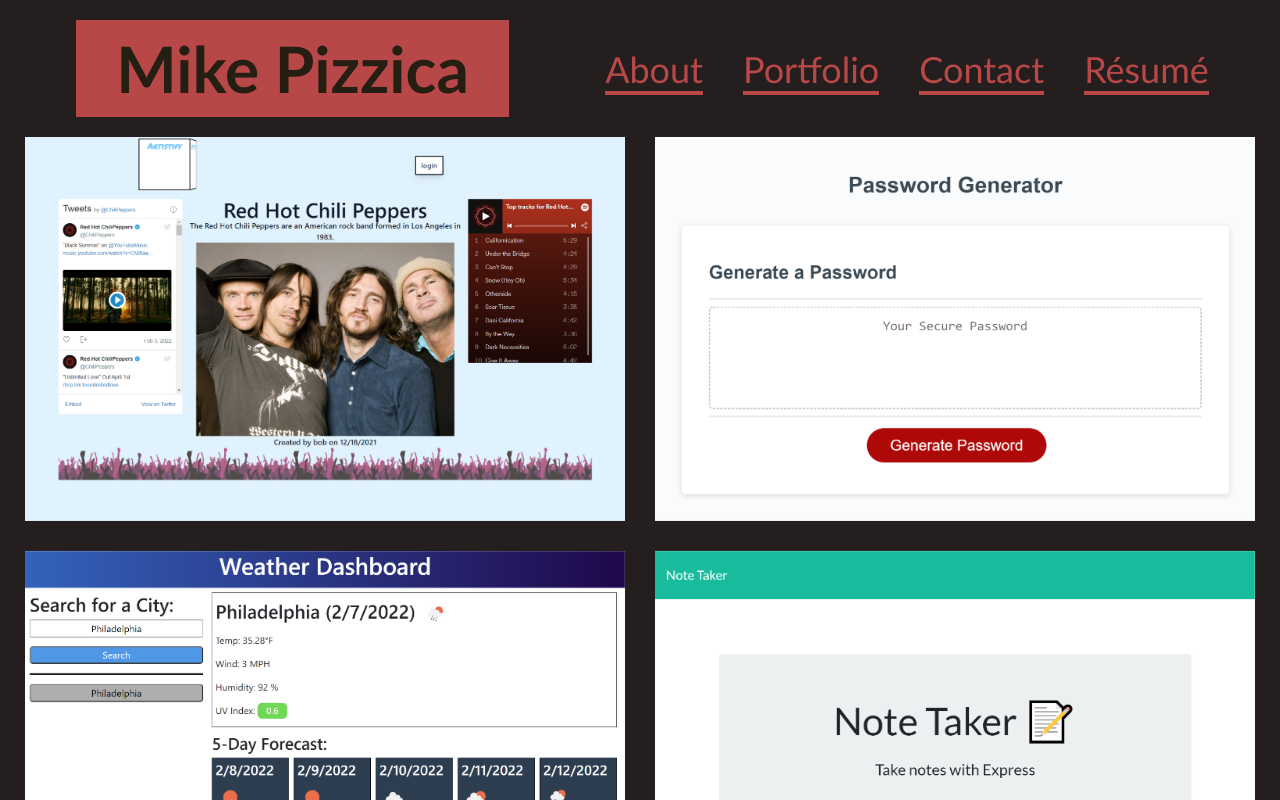
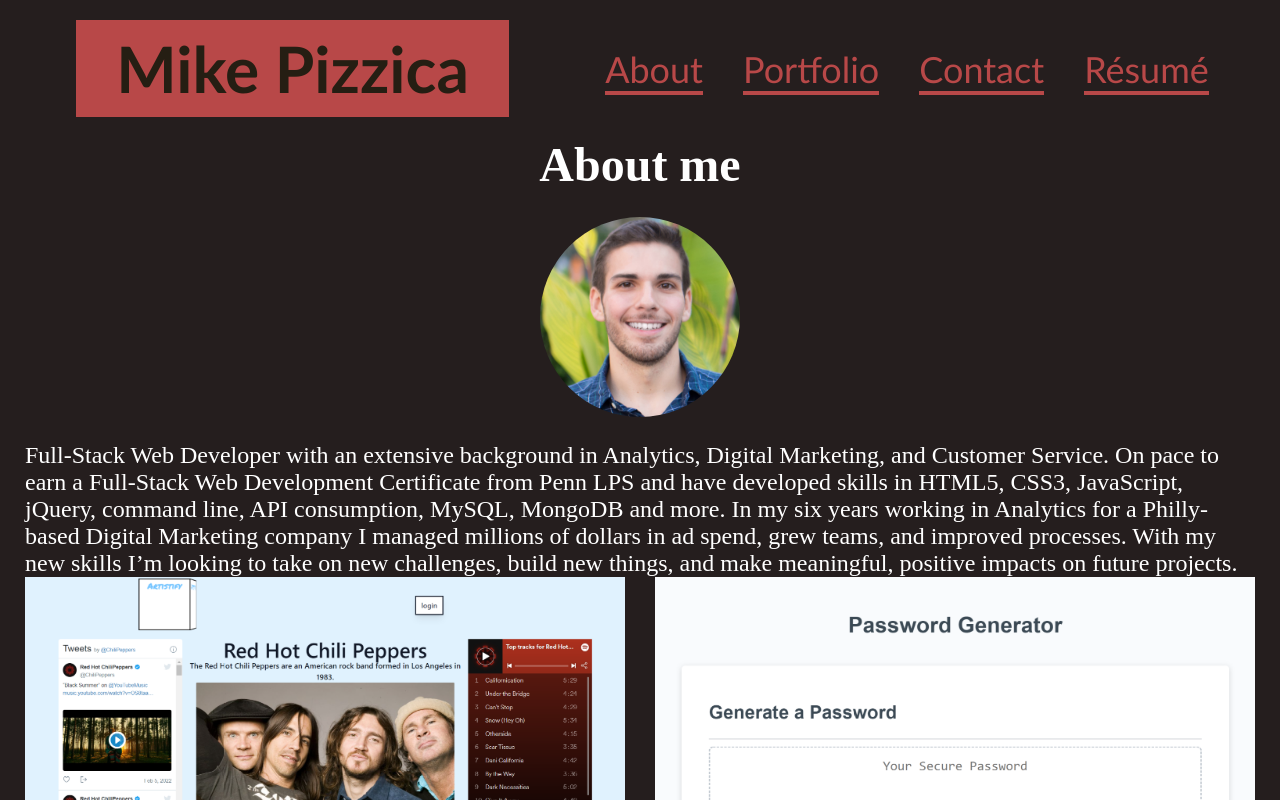
Before and after one commit to mikepizzica/react-portfolio, a React (Create React App) app: page / in a window 1280 px wide. Shown: the top 800 px of the page. Built offline with nearby package versions, Linux system fonts and the light colour scheme.

Commit message:
clean up css, remove unnecessary files and make logical updates

```diff
--- a/src/App.js
+++ b/src/App.js
@@ -11,9 +11,9 @@
     <>
     <div className="App">
       <Header/>
-      {/* <AboutMe/> */}
+      <AboutMe/>
       <Work/>
-      {/* <Contact/> */}
+      <Contact/>
       <Footer/>
     </div>
     </>
--- a/src/components/aboutMe.js
+++ b/src/components/aboutMe.js
@@ -2,11 +2,11 @@
 
 function aboutMe() {
     return (
-        <div id="about-me">
+        <section id="about-me">
             <h1>About me</h1>
             <img src={process.env.PUBLIC_URL + '/assets/images/MikePizzica1000x1000.jpg'} alt="mike pizzica" id="headshot" />
             <p>Full-Stack Web Developer with an extensive background in Analytics, Digital Marketing, and Customer Service. On pace to earn a Full-Stack Web Development Certificate from Penn LPS and have developed skills in HTML5, CSS3, JavaScript, jQuery, command line, API consumption, MySQL, MongoDB and more. In my six years working in Analytics for a Philly-based Digital Marketing company I managed millions of dollars in ad spend, grew teams, and improved processes. With my new skills I’m looking to take on new challenges, build new things, and make meaningful, positive impacts on future projects.</p>
-        </div>
+        </section>
     );
 }
 
--- a/src/components/contact.js
+++ b/src/components/contact.js
@@ -2,15 +2,13 @@
 
 function Contact() {
     return (
-        <article id="contact">
-            <section>
+        <section id="contact">
             <a href="tel:610-513-2967">610-513-2967</a>
             <a href="mailto:mike.pizzica@gmail.com">mike.pizzica@gmail.com</a>
             <a href="https://github.com/mikepizzica" target="_blank">GitHub</a>
             <a href="https://www.linkedin.com/in/mikepizzica/" target="_blank">LinkedIn</a>
             <a href="https://docs.google.com/document/d/1M-TMOKGjUwbVCfruUq9cRhJBFnJ2jlQV/edit?usp=sharing&ouid=117672538973667414696&rtpof=true&sd=true" target="_blank">Résumé</a>
         </section>
-        </article>
     )
 };
 
--- a/src/components/work.js
+++ b/src/components/work.js
@@ -5,7 +5,6 @@
 
 function Work() {
     return (
-        <article id="work">
             <section id="portfolio">
                 <div class="project">
                     <img src={process.env.PUBLIC_URL + '/assets/images/artistify.png'} alt="artistify" class="project-images" />
@@ -28,7 +27,7 @@
                 <div class="project">
                     <img src={process.env.PUBLIC_URL + '/assets/images/weather-dashboard.png'} alt="weather dashboard" class="project-images"/>
                     <header class="project-info">
-                        <a rel="noreferrer" href="https://mikepizzica.github.io/weather-dashboard/" target="_blank" class="project-names">Weather Dashboard</a><p>&nbsp;&nbsp;</p>
+                        <a rel="noreferrer" href="https://mikepizzica.github.io/weather-dashboard/" target="_blank" class="project-names">Weather Info</a><p>&nbsp;&nbsp;</p>
                         <a rel="noreferrer" href="https://github.com/mikepizzica/weather-dashboard" target="_blank">
                         <img src={process.env.PUBLIC_URL + '/assets/images/github-logo.png'} alt="github logo" class="github-logos" />
                         </a>
@@ -53,7 +52,6 @@
                     </header>
                 </div>
             </section>
-        </article>
     );
 }
 
--- a/src/index.css
+++ b/src/index.css
@@ -4,47 +4,12 @@
   margin: 0;
 }
 
-#headshot {
-  width: 200px;
-  border-radius: 50%;
-}
-
-#about-me {
-  padding: 0px 25px;
-}
-
-#about-me h1 {
-  font-size: 48px;
-  color: white;
-}
-
-#about-me img {
-  margin: 25px 0px;
-}
-
-#about-me p {
-  font-size: 24px;
-  color:white
-}
-
-
 /* setting the background color of the page */
 body {
   background-color: #251e1e;
 }
 
-/* styling text within <p> tags */
-p {
-  font-size: 20px;
-  color: white
-}
-
-/* making images blocks to get rid of gaps */
-img {
-  display: block;
-}
-
-/* styling header at top of page */
+/* header css */
 header {
   padding: 20px 0px;
   font-family: 'Trebuchet MS', 'Lucida Sans Unicode', 'Lucida Grande', 'Lucida Sans', Arial, sans-serif;
@@ -55,20 +20,14 @@
   flex-wrap: wrap;
 }
 
-/* styling "Mike Pizzica" text */
 header>h1 {
   font-size: 64px;
+  text-align: center;
   background-color: #b84848;
   padding: 10px 40px;
   margin: 0px 25px;
 }
 
-/* styling the header img */
-header>img {
-  max-height: 250px;
-}
-
-/* styling the right header text */
 header>nav {
   font-family: 'Gill Sans', 'Gill Sans MT', Calibri, 'Trebuchet MS', sans-serif;
   font-size: 36px;
@@ -78,13 +37,11 @@
   justify-content: center;
 }
 
-/* styling the li so the items are spaced out */
 header>nav>li {
   padding: 20px;
   list-style-type: none;
 }
 
-/* syling the text within the li */
 header>nav>li>a {
   color: #b84848;
   text-decoration: none;
@@ -97,33 +54,37 @@
   border-bottom: #beb2b2 4px solid;
 }
 
-/* styling the articles */
-article {
+/* default styling section containers (about/portfolio/contact/resume) */
+section {
+  padding: 0px 25px;
   display: flex;
-  margin-bottom: 45px;
+  flex-wrap: wrap;
+  justify-content: center;
+  justify-content: space-evenly;
 }
 
-/* styling the article sections */
-article>section {
-  flex: 4;
-  padding-left: 25px;
-  padding-right: 25px;
-  flex-wrap: wrap;
-  justify-content: space-evenly;
-  align-items: start;
-  display: flex;
+/* css for about me section */
+#about-me h1 {
+  font-size: 48px;
+  text-align: center;
+  color: white;
+  width: 100%;
 }
 
-#work-text {
-  text-align: center;
-  font-size: 36px;
+#headshot {
+  width: 200px;
+  border-radius: 50%;
+  margin: 25px 0px;
 }
 
-/* styling the main project */
+#about-me p {
+  font-size: 24px;
+  color:white;
+  width: 100%;
+}
+
+/* css for portfolio section */
 #portfolio {
-  display: flex;
-  flex-wrap: wrap;
-  justify-content: space-evenly;
   gap: 30px;
 }
 
@@ -138,27 +99,27 @@
   backface-visibility: hidden;
 }
 
-.project-info {
-  transition: .5s ease;
-  opacity: 0;
-  position: absolute;
-  top: 50px;
-  left: 50px;
-  text-align: center;
-  padding: 0px;
-}
-
 .project:hover .project-images {
-  opacity:0.4;
+  opacity:0.3;
 }
 
 .project:hover .project-info {
   opacity:1;
 }
 
-.project-info > a {
+.project-info {
+  transition: .5s ease;
+  opacity: 0;
+  position: absolute;
+  top: 30px;
+  left: 40px;
+}
+
+.project-names {
   color: #251e1e;
   font-size: 50px;
+  font-weight: bold;
+  -webkit-text-stroke: 1.5px #b84848;
   text-decoration: none;
 }
 
@@ -166,15 +127,15 @@
   opacity: 0.5;
 }
 
+.github-logos {
+  width: 50px;
+}
+
 .github-logos:hover {
   opacity: 0.5;
 }
 
-.github-logos {
-  width: 50px;
-}
-
-/* styling links in the contact section */
+/* css for contact section */
 #contact a {
   color: white;
   text-decoration: none;
@@ -182,6 +143,7 @@
   font-size: 24px;
 }
 
+/* css for footer */
 #footer {
   display: flex;
   justify-content: center;
@@ -189,11 +151,16 @@
   margin-bottom: 30px;
 }
 
+#github-logo-white {
+  width: 50px;
+  margin: 0px 15px;
+}
+
 #github-logo-white:hover {
   opacity: 0.5;
 }
 
-#github-logo-white {
+#linkedin-logo-white {
   width: 50px;
   margin: 0px 15px;
 }
@@ -201,8 +168,3 @@
 #linkedin-logo-white:hover {
   opacity: 0.5;
 }
-
-#linkedin-logo-white {
-  width: 50px;
-  margin: 0px 15px;
-}
```
Lines whose indentation alone changed are shown as unchanged.
